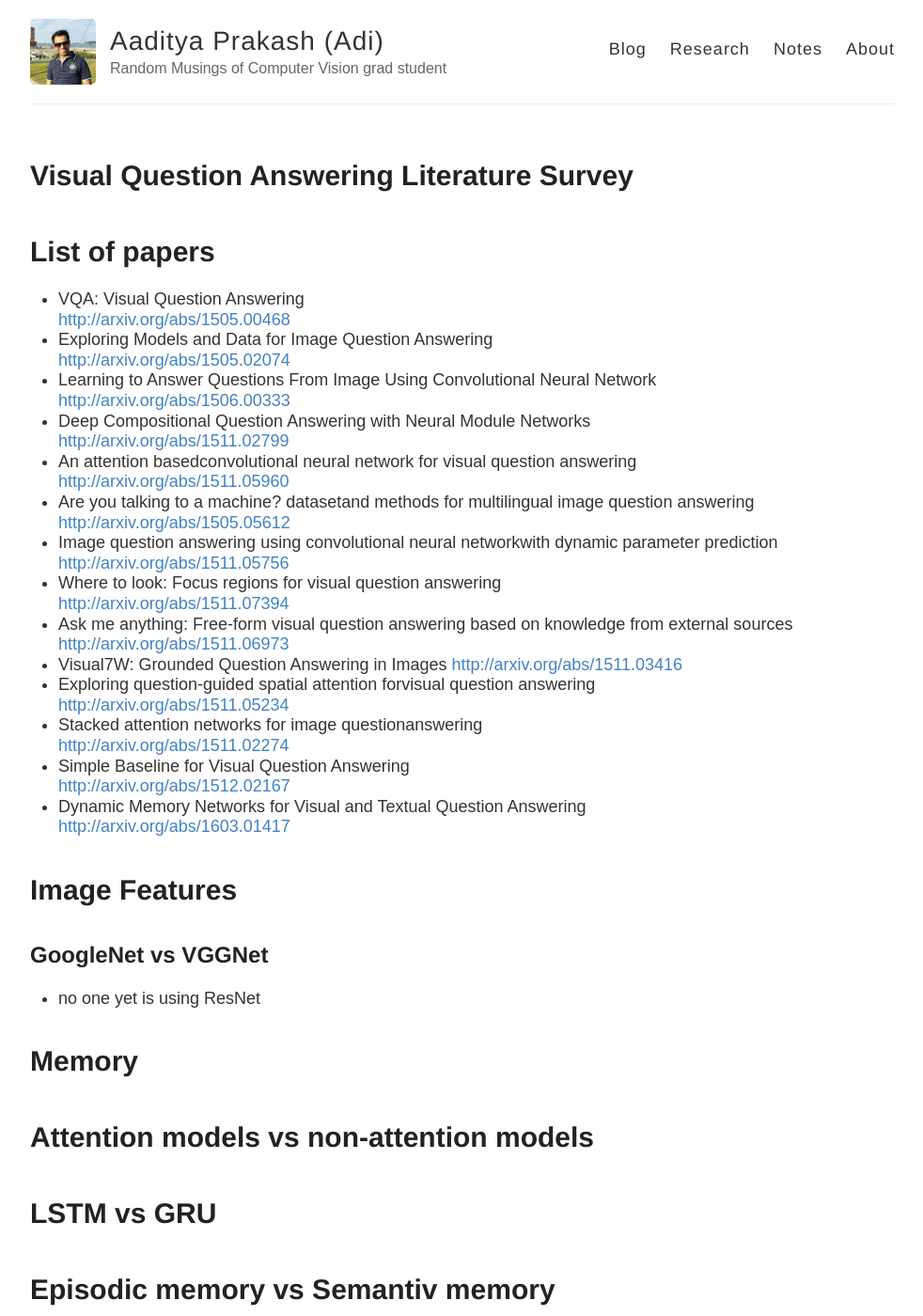
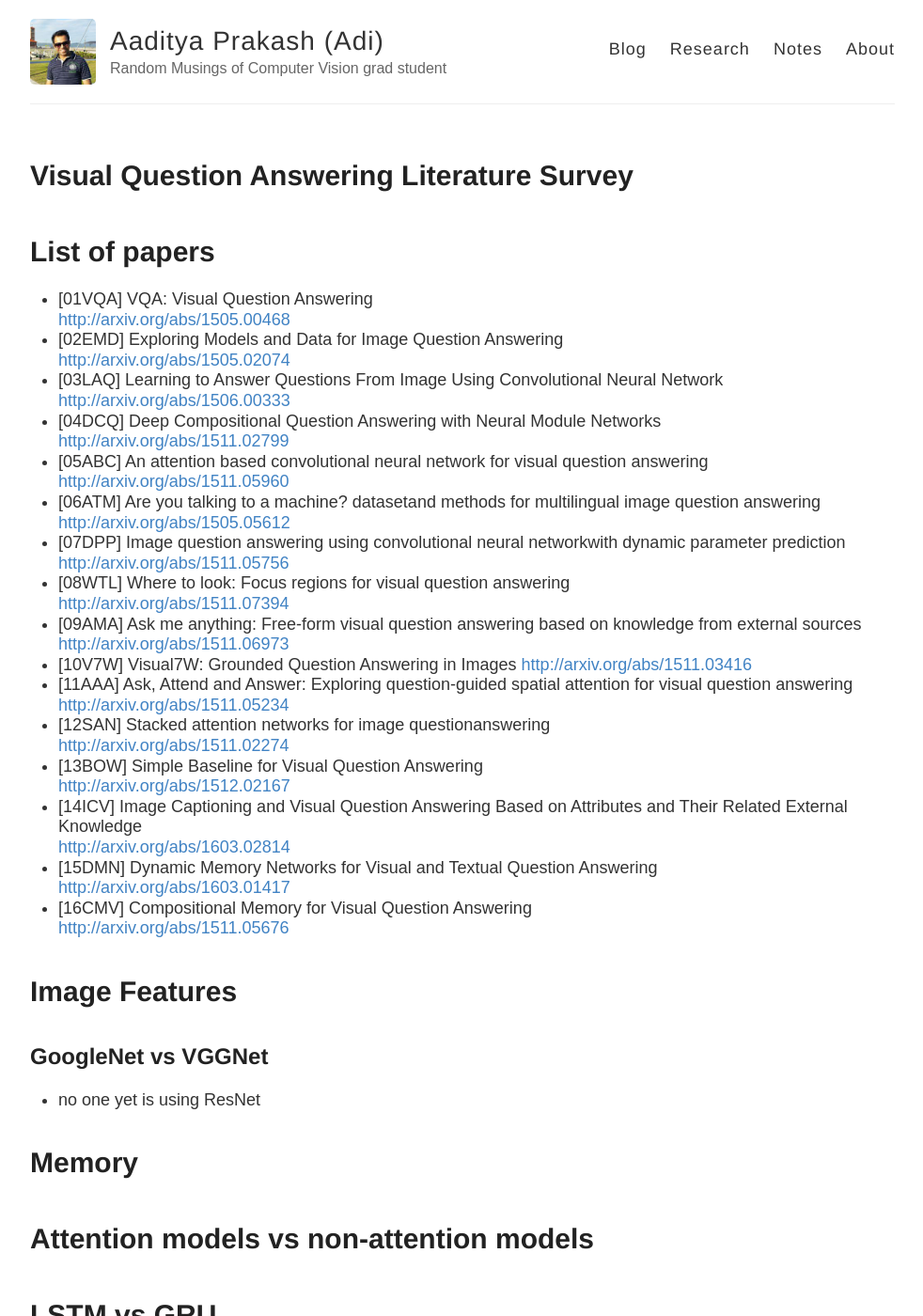
Before and after one commit to iamaaditya/iamaaditya.github.io, a Jekyll site: the page built from research/literature/index.md, in a window 1280 px wide and 1400 px high. Shown: the whole window at 94% size, without its empty margins (84-1066 px from the left). Built offline with Jekyll 4.4.1, drawn with Linux system fonts in a browser that asks for light colours; some web fonts are replaced.

Commit message:
added the list of papers, need to move the literature survey text here

```diff
--- a/research/literature/index.md
+++ b/research/literature/index.md
@@ -9,20 +9,22 @@ dsq_thread_id:
 # List of papers
 
 
-* VQA: Visual Question Answering <br /><http://arxiv.org/abs/1505.00468>
-* Exploring Models and Data for Image Question Answering <br /><http://arxiv.org/abs/1505.02074>
-* Learning to Answer Questions From Image Using Convolutional Neural Network <br /><http://arxiv.org/abs/1506.00333>
-* Deep Compositional Question Answering with Neural Module Networks <br /><http://arxiv.org/abs/1511.02799>
-* An attention basedconvolutional neural network for visual question answering <br /><http://arxiv.org/abs/1511.05960>
-* Are you talking to a machine? datasetand methods for multilingual image question answering <br /><http://arxiv.org/abs/1505.05612>
-* Image question answering using convolutional neural networkwith dynamic parameter prediction <br /><http://arxiv.org/abs/1511.05756>
-* Where to look: Focus regions for visual question answering <br /><http://arxiv.org/abs/1511.07394>
-* Ask me anything: Free-form visual question answering based on knowledge from external sources <br /><http://arxiv.org/abs/1511.06973>
-* Visual7W: Grounded Question Answering in Images <http://arxiv.org/abs/1511.03416>
-* Exploring question-guided spatial attention forvisual question answering <br /><http://arxiv.org/abs/1511.05234>
-* Stacked attention networks for image questionanswering <br /><http://arxiv.org/abs/1511.02274>
-* Simple Baseline for Visual Question Answering <br /><http://arxiv.org/abs/1512.02167>
-* Dynamic Memory Networks for Visual and Textual Question Answering <br /><http://arxiv.org/abs/1603.01417>
+* [01VQA] VQA: Visual Question Answering <br /><http://arxiv.org/abs/1505.00468>
+* [02EMD] Exploring Models and Data for Image Question Answering <br /><http://arxiv.org/abs/1505.02074>
+* [03LAQ] Learning to Answer Questions From Image Using Convolutional Neural Network <br /><http://arxiv.org/abs/1506.00333>
+* [04DCQ] Deep Compositional Question Answering with Neural Module Networks <br /><http://arxiv.org/abs/1511.02799>
+* [05ABC] An attention based convolutional neural network for visual question answering <br /><http://arxiv.org/abs/1511.05960>
+* [06ATM] Are you talking to a machine? datasetand methods for multilingual image question answering <br /><http://arxiv.org/abs/1505.05612>
+* [07DPP] Image question answering using convolutional neural networkwith dynamic parameter prediction <br /><http://arxiv.org/abs/1511.05756>
+* [08WTL] Where to look: Focus regions for visual question answering <br /><http://arxiv.org/abs/1511.07394>
+* [09AMA] Ask me anything: Free-form visual question answering based on knowledge from external sources <br /><http://arxiv.org/abs/1511.06973>
+* [10V7W] Visual7W: Grounded Question Answering in Images <http://arxiv.org/abs/1511.03416>
+* [11AAA] Ask, Attend and Answer: Exploring question-guided spatial attention for visual question answering <br /><http://arxiv.org/abs/1511.05234>
+* [12SAN] Stacked attention networks for image questionanswering <br /><http://arxiv.org/abs/1511.02274>
+* [13BOW] Simple Baseline for Visual Question Answering <br /><http://arxiv.org/abs/1512.02167>
+* [14ICV] Image Captioning and Visual Question Answering Based on Attributes and Their Related External Knowledge <br /><http://arxiv.org/abs/1603.02814>
+* [15DMN] Dynamic Memory Networks for Visual and Textual Question Answering <br /><http://arxiv.org/abs/1603.01417>
+* [16CMV] Compositional Memory for Visual Question Answering <br /> <http://arxiv.org/abs/1511.05676>
 
 # Image Features
 
```
